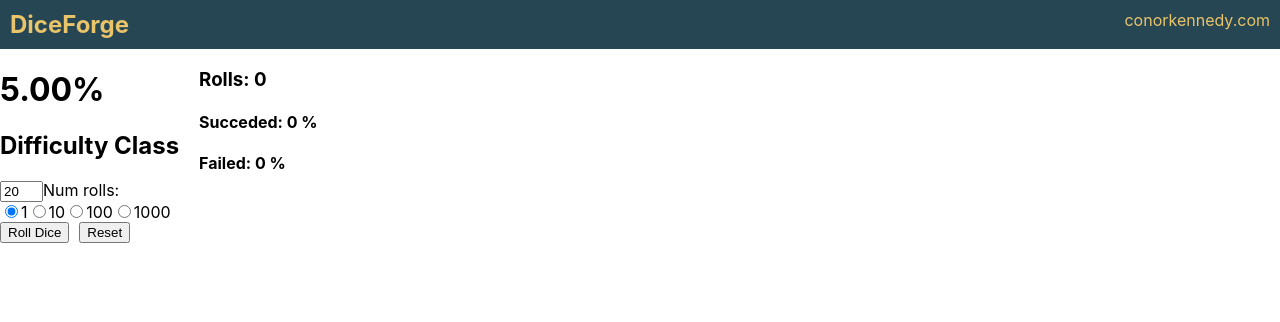
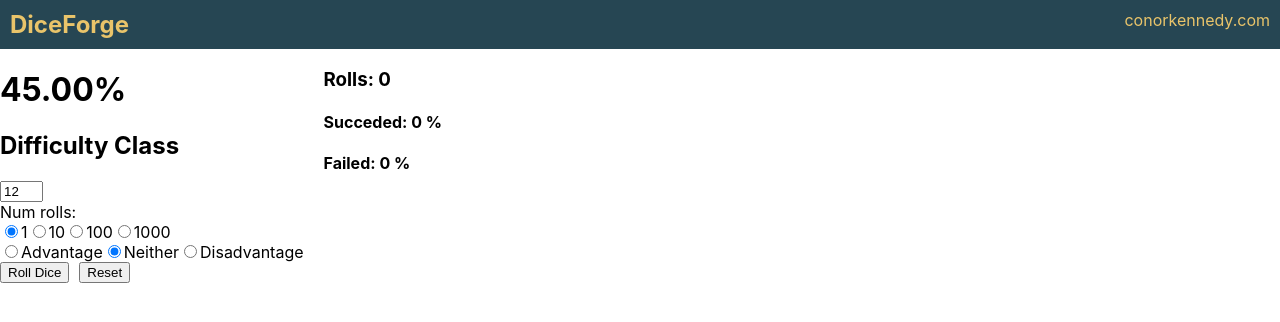
Before and after one commit to conorkenn/diceforge, a React (Create React App) app in the folder frontend/: page / in a window 1280 px wide. Shown: the top 322 px of the page. Built offline with nearby package versions, Linux system fonts and the light colour scheme.

Commit message:
added advantage/disadvantage to frontend

```diff
--- a/frontend/src/components/DiceRollerComponent.tsx
+++ b/frontend/src/components/DiceRollerComponent.tsx
@@ -4,15 +4,22 @@ import RollHistoryComponent from "./RollHistoryComponent";
 import { RollHistory } from "../types";
 
 const DiceRoller: React.FC = () => {
-  const [difficulty, setDifficulty] = useState(20);
+  const [difficulty, setDifficulty] = useState(12);
   const [error, setError] = useState<string | null>(null);
   const [history, setHistory] = useState<RollHistory[]>([]);
   const [numRolls, setNumRolls] = useState<number>(1);
+  const [rollType, setRollType] = useState<string>("none");
 
   const handleRoll = async () => {
     try {
+      const advantage = rollType === "advantage";
+      const disadvantage = rollType === "disadvantage";
       const rollPromises = Array.from({ length: numRolls }, async () => {
-        const rollResult = await rollDice({ difficulty });
+        const rollResult = await rollDice({
+          difficulty,
+          advantage,
+          disadvantage,
+        });
         return rollResult;
       });
       const results = await Promise.all(rollPromises);
@@ -26,16 +33,27 @@ const DiceRoller: React.FC = () => {
     setHistory([]);
   };
 
-  const calculateChance = (difficulty: number) => {
-    if (difficulty > 20) return 5;
-    const chance = ((21 - difficulty) / 20) * 100;
-    return chance.toFixed(2);
+  const calculateChance = (difficulty: number, rollType: string) => {
+    if (difficulty > 20) difficulty = 20;
+
+    const baseChance = (21 - difficulty) / 20;
+
+    if (rollType === 'advantage') {
+        const advantageChance = 1 - Math.pow((difficulty - 1) / 20, 2);
+        return (advantageChance * 100).toFixed(2);
+    }
+    else if (rollType === 'disadvantage') {
+        const disadvantageChance = Math.pow((21 - difficulty) / 20, 2);
+        return (disadvantageChance * 100).toFixed(2);
+    }
+
+    return (baseChance * 100).toFixed(2);
   };
 
   return (
     <div style={{ display: "flex", justifyContent: "space-between" }}>
       <div>
-        <h1>{calculateChance(difficulty)}%</h1>
+        <h1>{calculateChance(difficulty, rollType)}%</h1>
         <h2>Difficulty Class</h2>
         <label>
           <input
@@ -46,6 +64,7 @@ const DiceRoller: React.FC = () => {
             style={{ width: "35px" }} // Resize the input
           />
         </label>
+        <div>
           <label>
             Num rolls:
             <div style={{ display: "flex", flexDirection: "row" }}>
@@ -87,6 +106,39 @@ const DiceRoller: React.FC = () => {
               </label>
             </div>
           </label>
+        </div>
+        <div>
+          <label>
+            <input
+              type="radio"
+              name="rollType"
+              value="advantage"
+              checked={rollType === "advantage"}
+              onChange={() => setRollType("advantage")}
+            />
+            Advantage
+          </label>
+          <label>
+            <input
+              type="radio"
+              name="rollType"
+              value="none"
+              checked={rollType === "none"}
+              onChange={() => setRollType("none")}
+            />
+            Neither
+          </label>
+          <label>
+            <input
+              type="radio"
+              name="rollType"
+              value="disadvantage"
+              checked={rollType === "disadvantage"}
+              onChange={() => setRollType("disadvantage")}
+            />
+            Disadvantage
+          </label>
+        </div>
         <div style={{ display: "flex", gap: "10px" }}>
           <button onClick={handleRoll}>Roll Dice</button>
           <button onClick={handleReset}>Reset</button>
```
Lines whose indentation alone changed are shown as unchanged.
